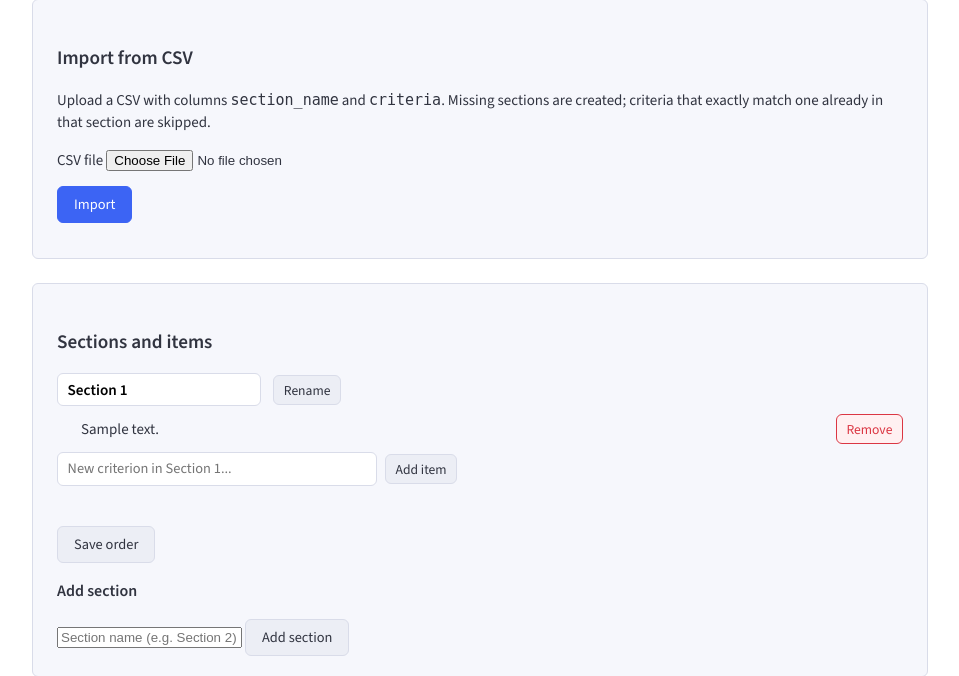
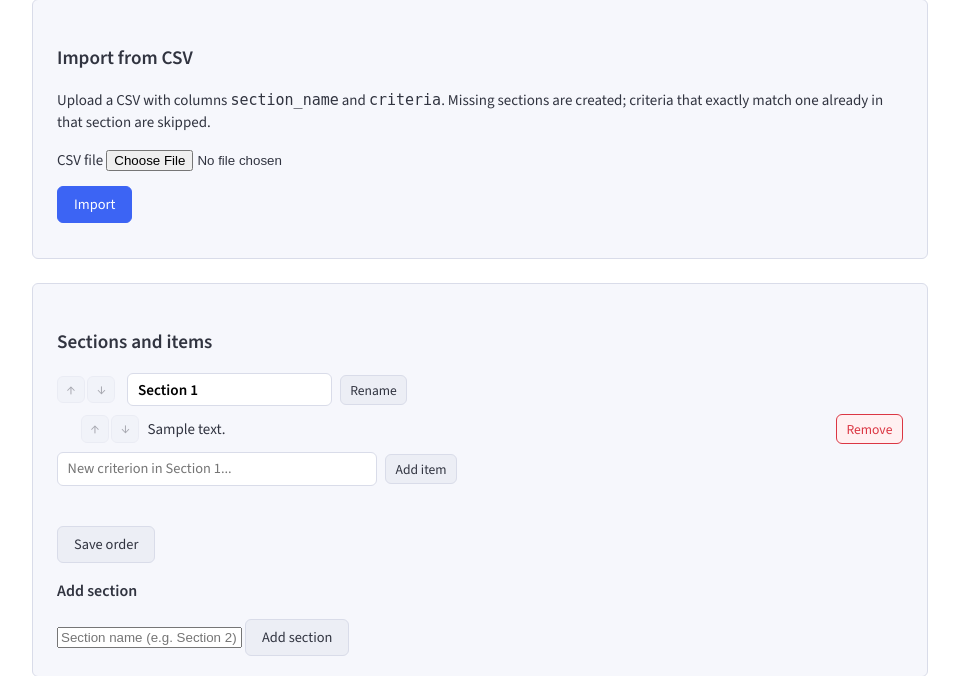
Before and after one commit to jcnich/App-UAT-Tool, a Flask app: page /checklist in a window 1280 px wide. Shown: the part 582-1258 px from the top of the page, without its empty margins (160-1119 px from the left). Run offline with Flask 3, Linux system fonts and the light colour scheme; data comes from the database, SQL or seed files in the repository; tables that the repository leaves empty hold one stand-in row (values such as "Sample post").

Commit message:
Add reorder for sections and criteria on Checklist
- move_section: swap section sort_order with previous/next (↑↓ in header)
- move_item: swap criterion sort_order within section (↑↓ per item)
- UI: up/down buttons disabled on first/last; styles for inline move forms
- CSV import: read file into memory, use utf-8-sig and normalize headers

Co-authored-by: Cursor <cursoragent@cursor.com>

```diff
--- a/routes.py
+++ b/routes.py
@@ -1,6 +1,6 @@
 """Flask routes for UAT Test Management Tool."""
 import csv
-from io import BytesIO, TextIOWrapper
+from io import BytesIO, StringIO, TextIOWrapper
 
 from flask import (
     abort,
@@ -150,11 +150,17 @@ def register_routes(app):
                     flash("Please upload a CSV file.")
                     return redirect(url_for("checklist_edit"))
                 try:
-                    stream = TextIOWrapper(f.stream, encoding="utf-8", errors="replace")
-                    reader = csv.DictReader(stream)
-                    if "section_name" not in reader.fieldnames or "criteria" not in reader.fieldnames:
+                    raw = f.read()
+                    text = raw.decode("utf-8-sig", errors="replace")
+                    reader = csv.DictReader(StringIO(text))
+                    fieldnames = list(reader.fieldnames or [])
+                    norm = lambda c: (c or "").strip().lstrip("\ufeff")
+                    normalized = [norm(k) for k in fieldnames]
+                    if "section_name" not in normalized or "criteria" not in normalized:
                         flash("CSV must have columns: section_name, criteria")
                         return redirect(url_for("checklist_edit"))
+                    section_key = next(k for k in fieldnames if norm(k) == "section_name")
+                    criteria_key = next(k for k in fieldnames if norm(k) == "criteria")
                 except Exception:
                     flash("Could not read CSV. Use UTF-8 and columns: section_name, criteria")
                     return redirect(url_for("checklist_edit"))
@@ -172,8 +178,8 @@ def register_routes(app):
                 skipped = 0
                 new_sections = 0
                 for row in reader:
-                    sec_name = (row.get("section_name") or "").strip()
-                    criteria_text = (row.get("criteria") or "").strip()
+                    sec_name = (row.get(section_key) or "").strip()
+                    criteria_text = (row.get(criteria_key) or "").strip()
                     if not sec_name or not criteria_text:
                         continue
                     if sec_name not in sections_by_name:
@@ -250,6 +256,76 @@ def register_routes(app):
                     db.execute("DELETE FROM checklist_section WHERE id = ?", (section_id,))
                     db.commit()
                     flash("Section removed. Items moved to another section.")
+                return redirect(url_for("checklist_edit"))
+            if action == "move_section":
+                section_id = request.form.get("section_id", type=int)
+                direction = request.form.get("direction")  # "up" or "down"
+                if section_id and direction in ("up", "down"):
+                    row = db.execute(
+                        "SELECT id, sort_order FROM checklist_section WHERE id = ?",
+                        (section_id,),
+                    ).fetchone()
+                    if row:
+                        current_order = row["sort_order"]
+                        if direction == "up":
+                            neighbour = db.execute(
+                                """SELECT id, sort_order FROM checklist_section
+                                   WHERE sort_order < ? ORDER BY sort_order DESC, id DESC LIMIT 1""",
+                                (current_order,),
+                            ).fetchone()
+                        else:
+                            neighbour = db.execute(
+                                """SELECT id, sort_order FROM checklist_section
+                                   WHERE sort_order > ? ORDER BY sort_order ASC, id ASC LIMIT 1""",
+                                (current_order,),
+                            ).fetchone()
+                        if neighbour:
+                            db.execute(
+                                "UPDATE checklist_section SET sort_order = ? WHERE id = ?",
+                                (neighbour["sort_order"], section_id),
+                            )
+                            db.execute(
+                                "UPDATE checklist_section SET sort_order = ? WHERE id = ?",
+                                (current_order, neighbour["id"]),
+                            )
+                            db.commit()
+                            flash("Section order updated.")
+                return redirect(url_for("checklist_edit"))
+            if action == "move_item":
+                item_id = request.form.get("item_id", type=int)
+                direction = request.form.get("direction")  # "up" or "down"
+                if item_id and direction in ("up", "down"):
+                    row = db.execute(
+                        "SELECT id, section_id, sort_order FROM checklist WHERE id = ?",
+                        (item_id,),
+                    ).fetchone()
+                    if row:
+                        sec_id, current_order = row["section_id"], row["sort_order"]
+                        if direction == "up":
+                            neighbour = db.execute(
+                                """SELECT id, sort_order FROM checklist
+                                   WHERE section_id = ? AND (sort_order < ? OR (sort_order = ? AND id < ?))
+                                   ORDER BY sort_order DESC, id DESC LIMIT 1""",
+                                (sec_id, current_order, current_order, item_id),
+                            ).fetchone()
+                        else:
+                            neighbour = db.execute(
+                                """SELECT id, sort_order FROM checklist
+                                   WHERE section_id = ? AND (sort_order > ? OR (sort_order = ? AND id > ?))
+                                   ORDER BY sort_order ASC, id ASC LIMIT 1""",
+                                (sec_id, current_order, current_order, item_id),
+                            ).fetchone()
+                        if neighbour:
+                            db.execute(
+                                "UPDATE checklist SET sort_order = ? WHERE id = ?",
+                                (neighbour["sort_order"], item_id),
+                            )
+                            db.execute(
+                                "UPDATE checklist SET sort_order = ? WHERE id = ?",
+                                (current_order, neighbour["id"]),
+                            )
+                            db.commit()
+                            flash("Item order updated.")
                 return redirect(url_for("checklist_edit"))
             delete_id = request.form.get("delete_id", type=int)
             if delete_id:
--- a/static/style.css
+++ b/static/style.css
@@ -335,6 +335,34 @@ h3 {
   margin-bottom: 0.5rem;
 }
 
+.section-move-buttons {
+  display: inline-flex;
+  align-items: center;
+  gap: 0.15rem;
+}
+
+.item-move-buttons {
+  display: inline-flex;
+  align-items: center;
+  gap: 0.15rem;
+}
+
+.inline-form {
+  display: inline;
+}
+
+.btn-icon {
+  min-width: 1.75rem;
+  padding: 0.25rem 0.4rem;
+  font-size: 0.9rem;
+  line-height: 1.2;
+}
+
+.btn-icon:disabled {
+  opacity: 0.4;
+  cursor: not-allowed;
+}
+
 .section-name-form {
   display: inline-flex;
   align-items: center;
--- a/templates/checklist_edit.html
+++ b/templates/checklist_edit.html
@@ -41,6 +41,20 @@
         {% for sec in sections %}
           <div class="section-block">
             <div class="section-header">
+              <span class="section-move-buttons">
+                <form method="post" action="{{ url_for('checklist_edit') }}" class="inline-form">
+                  <input type="hidden" name="action" value="move_section">
+                  <input type="hidden" name="section_id" value="{{ sec['id'] }}">
+                  <input type="hidden" name="direction" value="up">
+                  <button type="submit" class="btn btn-sm btn-icon" title="Move section up" {% if loop.first %}disabled{% endif %}>↑</button>
+                </form>
+                <form method="post" action="{{ url_for('checklist_edit') }}" class="inline-form">
+                  <input type="hidden" name="action" value="move_section">
+                  <input type="hidden" name="section_id" value="{{ sec['id'] }}">
+                  <input type="hidden" name="direction" value="down">
+                  <button type="submit" class="btn btn-sm btn-icon" title="Move section down" {% if loop.last %}disabled{% endif %}>↓</button>
+                </form>
+              </span>
               <form method="post" action="{{ url_for('checklist_edit') }}" class="section-name-form">
                 <input type="hidden" name="action" value="rename_section">
                 <input type="hidden" name="section_id" value="{{ sec['id'] }}">
@@ -60,6 +74,20 @@
                 {% for item in sec['items'] %}
                   <li>
                     <input type="hidden" name="order_{{ item['order_index'] }}" value="{{ item['id'] }}">
+                    <span class="item-move-buttons">
+                      <form method="post" action="{{ url_for('checklist_edit') }}" class="inline-form">
+                        <input type="hidden" name="action" value="move_item">
+                        <input type="hidden" name="item_id" value="{{ item['id'] }}">
+                        <input type="hidden" name="direction" value="up">
+                        <button type="submit" class="btn btn-sm btn-icon" title="Move criterion up" {% if loop.first %}disabled{% endif %}>↑</button>
+                      </form>
+                      <form method="post" action="{{ url_for('checklist_edit') }}" class="inline-form">
+                        <input type="hidden" name="action" value="move_item">
+                        <input type="hidden" name="item_id" value="{{ item['id'] }}">
+                        <input type="hidden" name="direction" value="down">
+                        <button type="submit" class="btn btn-sm btn-icon" title="Move criterion down" {% if loop.last %}disabled{% endif %}>↓</button>
+                      </form>
+                    </span>
                     <span class="checklist-text">{{ item['text'] }}</span>
                     <button type="submit" form="reorder-form" name="delete_id" value="{{ item['id'] }}" class="btn btn-sm btn-danger" onclick="return confirm('Remove this item?');">Remove</button>
                   </li>
```
